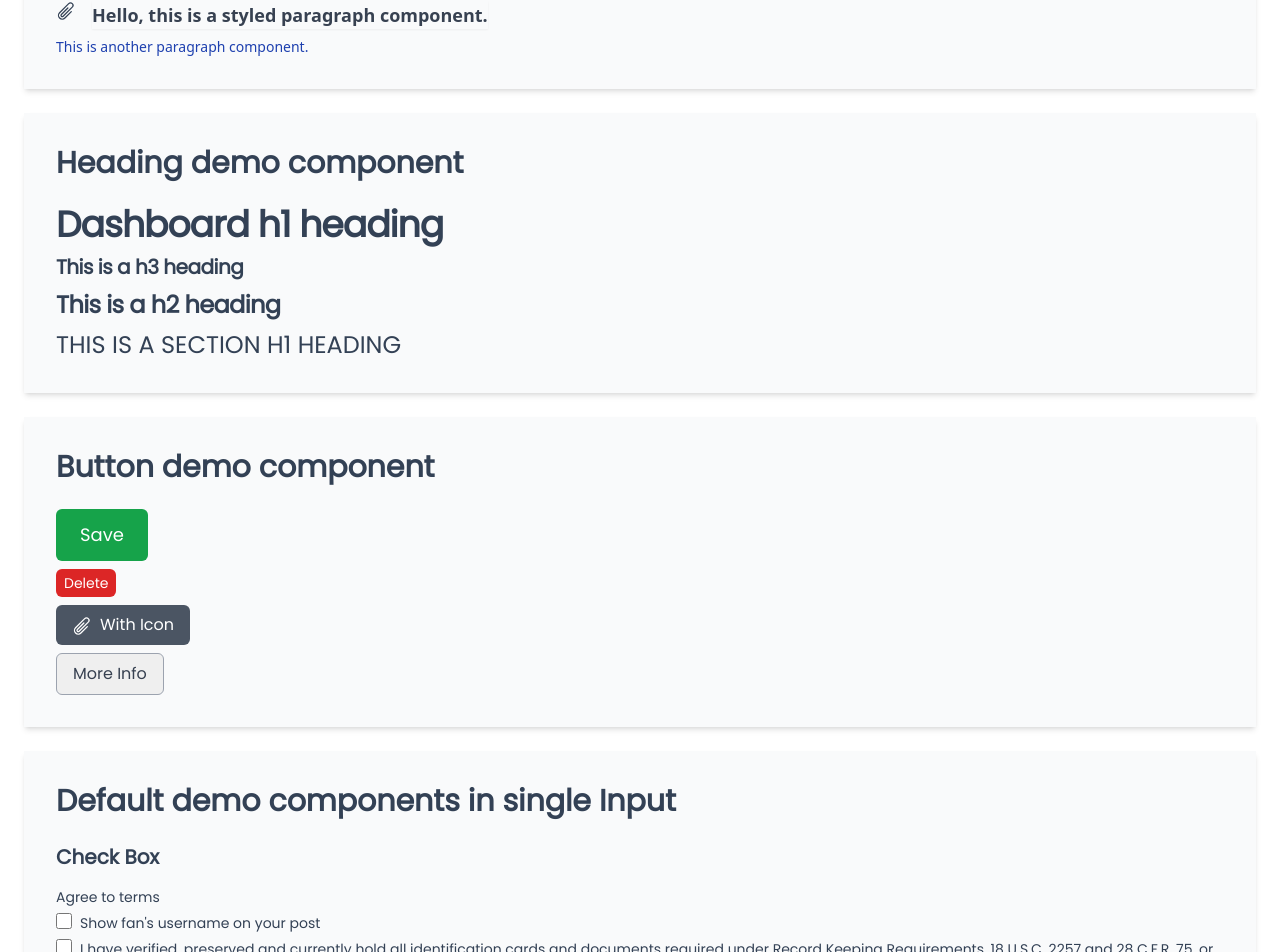
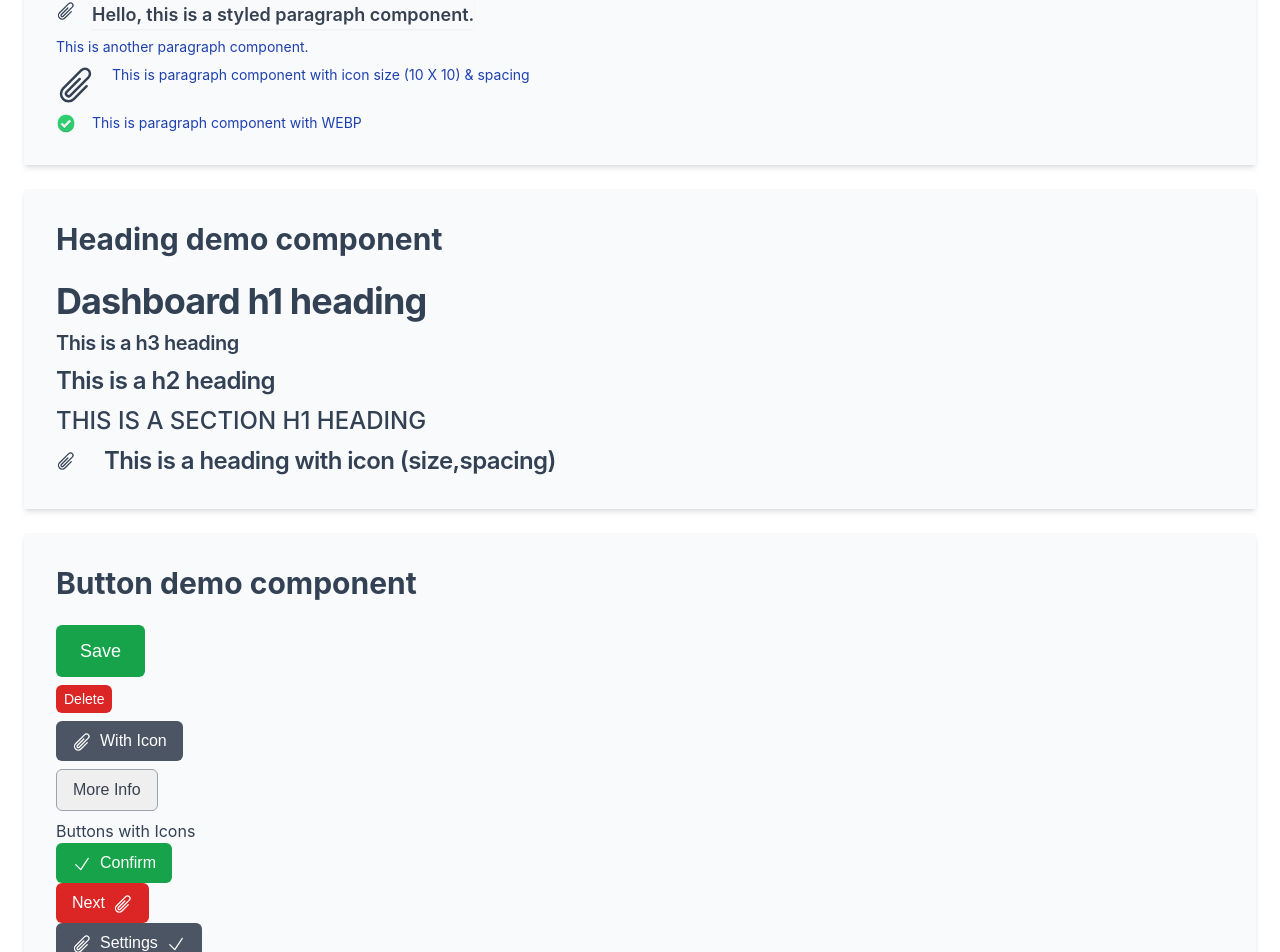
Before and after one commit to SahilDudhatWork/oliver-vue, a Vue app: page /demo in a window 1280 px wide. Shown: the part 1047-1999 px from the top of the page. Built offline with nearby package versions, Linux system fonts and the light colour scheme.

Commit message:
added icons in p & h component

```diff
--- a/src/Views/Components/Form/Heading.vue
+++ b/src/Views/Components/default/Heading.vue
@@ -1,7 +1,7 @@
 <template>
   <div v-bind="resolvedAttrs.wrapperAttrs.wrapper1">
     <div v-bind="resolvedAttrs.wrapperAttrs.wrapper2">
-      <component v-if="leftIcon" :is="leftIcon" class="mr-2 inline-block w-5 h-5" />
+      <component v-if="leftIcon" :is="leftIcon" :class="[iconSize, iconSpacing]" />
 
       <component :is="tag" v-bind="resolvedAttrs.inputAttrs">
         {{ text }}
@@ -11,8 +11,8 @@
 </template>
 
 <script setup lang="ts">
-import { computed } from "vue"
-import { resolveAllConfigs } from "../../../utils/componentRenderingUtils"
+import { computed } from "vue";
+import { resolveAllConfigs } from "../../../utils/componentRenderingUtils";
 
 const props = defineProps({
   text: { type: String, required: true },
@@ -24,7 +24,15 @@ const props = defineProps({
 
   theme: { type: String, default: "defaultSecondaryHeading" },
 
+  version: {
+    type: String as () => "basic" | "dashboard" | "profile" | "authentication",
+    default: "basic",
+  },
+
   leftIcon: [String, Object, Function],
+
+  iconSize: { type: String, default: "w-5 h-5" },
+  iconSpacing: { type: String, default: "mr-2 inline-block" },
 
   addId: String,
   removeId: Boolean,
@@ -33,9 +41,8 @@ const props = defineProps({
   addAttributes: Object,
   removeAttributes: { type: Array as () => string[], default: () => [] },
 
-  version: { type: String, default: "" },
   wrapperOverrides: { type: Array as () => any[], default: () => [] },
-})
+});
 
 // Tailwind classes matrix (themes × h1–h6)
 const themeClasses: Record<string, Record<string, string>> = {
@@ -63,33 +70,37 @@ const themeClasses: Record<string, Record<string, string>> = {
     h5: "text-sm font-medium uppercase text-text dark:text-text-dark",
     h6: "text-xs font-medium uppercase text-text dark:text-text-dark",
   },
-}
+  dashboardHeading: {
+    h1: "text-3xl font-bold text-blue-600 dark:text-blue-400",
+    h2: "text-2xl font-semibold text-blue-600 dark:text-blue-400",
+    h3: "text-xl font-medium text-blue-500 dark:text-blue-300",
+    h4: "text-lg font-medium text-blue-500 dark:text-blue-300",
+    h5: "text-base font-normal text-blue-400 dark:text-blue-200",
+    h6: "text-sm font-normal text-blue-400 dark:text-blue-200",
+  },
+};
 
 const headingConfig = computed(() => ({
   wrappers: [
     {
       targetAttribute: "wrapper1",
       addClass: "flex flex-col w-full",
-      addAttributes: { "data-wrapper": "wrapper1" },
+      addAttributes: { "data-wrapper": "wrapper1", "data-version": props.version },
     },
     {
       targetAttribute: "wrapper2",
       addClass: "flex items-center gap-2",
-      addAttributes: { "data-wrapper": "wrapper2" },
+      addAttributes: { "data-wrapper": "wrapper2", "data-theme": props.theme },
     },
   ],
   elm: {
-    addClass:
-      themeClasses[props.theme]?.[props.tag] ||
-      themeClasses.defaultSecondaryHeading.h2,
+    addClass: themeClasses[props.theme]?.[props.tag] || themeClasses.defaultSecondaryHeading.h2,
     addAttributes: {
       role: "heading",
       "aria-level": props.tag.replace("h", ""),
     },
   },
-}))
+}));
 
-const resolvedAttrs = computed(() =>
-  resolveAllConfigs(headingConfig.value, props.version, props)
-)
+const resolvedAttrs = computed(() => resolveAllConfigs(headingConfig.value, props.version, props));
 </script>
--- a/src/Views/Components/Form/Paragraph.vue
+++ b/src/Views/Components/default/Paragraph.vue
@@ -2,7 +2,15 @@
   <div v-bind="resolvedAttrs.wrapperAttrs.wrapper1">
     <div v-bind="resolvedAttrs.wrapperAttrs.wrapper2">
       <!-- Optional Left Icon -->
-      <component v-if="leftIcon" :is="leftIcon" class="mr-2 inline-block w-5 h-5" />
+      <template v-if="leftIcon">
+        <img
+          v-if="typeof leftIcon === 'string'"
+          :src="leftIcon"
+          :alt="text + ' icon'"
+          :class="[iconSize, iconSpacing]"
+        />
+        <component v-else :is="leftIcon" :class="[iconSize, iconSpacing]" />
+      </template>
 
       <!-- Paragraph Text -->
       <p v-bind="resolvedAttrs.inputAttrs">
@@ -14,13 +22,16 @@
 
 <script setup lang="ts">
 import { computed } from "vue";
-import { resolveAllConfigs } from "../../../utils/componentRenderingUtils";
+import { resolveAllConfigs } from "@/utils/componentRenderingUtils";
 
 const props = defineProps({
   text: { type: String, required: true },
 
   // optional icons
-  leftIcon: [String, Object, Function],
+  leftIcon: { type: [String, Object, Function], default: null },
+
+  iconSize: { type: String, default: "w-5 h-5" },
+  iconSpacing: { type: String, default: "mr-2 inline-block" },
 
   // override props (same structure as Input)
   addId: String,
@@ -37,8 +48,9 @@ const props = defineProps({
   fontSize: { type: String, default: "text-base" },
   fontWeight: { type: String, default: "font-normal" },
   fontColor: { type: String, default: "text-text dark:text-text-dark" },
-  fontFamily: { type: String, default: "font-sans" },
+  fontFamily: { type: String, default: "" },
   shadow: { type: String, default: "" },
+  layoutClass: { type: String, default: "" },
 });
 
 const paragraphConfig = {
@@ -61,6 +73,7 @@ const paragraphConfig = {
       props.fontColor,
       props.fontFamily,
       props.shadow,
+      props.layoutClass,
     ]
       .filter(Boolean)
       .join(" "),
@@ -70,7 +83,5 @@ const paragraphConfig = {
   },
 };
 
-const resolvedAttrs = computed(() =>
-  resolveAllConfigs(paragraphConfig, props.version, props)
-);
+const resolvedAttrs = computed(() => resolveAllConfigs(paragraphConfig, props.version, props));
 </script>
--- a/src/Views/Components/input/InputComponentDashboard.vue
+++ b/src/Views/Components/input/InputComponentDashboard.vue
@@ -3,14 +3,23 @@
     <label v-if="showLabel" v-bind="resolvedAttrs.labelAttrs">
       {{ labelText }}
       <span v-if="requiredDisplay === '*'" class="text-red-500">*</span>
-      <span v-else-if="requiredDisplay === 'italic-text'" class="italic text-xs text-gray-500">
-        {{ requiredDisplayText }}
-      </span>
+      <Paragraph
+        v-else-if="requiredDisplay === 'italic-text'"
+        :text="requiredDisplayText"
+        fontSize="text-xs"
+        fontColor="text-gray-500"
+        fontFamily="italic"
+      />
     </label>
 
-    <p class="text-base opacity-70 text-gray-900 dark:text-dark-text" v-if="optionalLabel">
-      {{ optionalLabelText }}
-    </p>
+    <Paragraph
+      v-if="optionalLabel"
+      :text="optionalLabelText"
+      fontSize="text-base"
+      fontWeight="font-normal"
+      fontColor="text-gray-900 dark:text-dark-text"
+      shadow="opacity-70"
+    />
 
     <!-- Input -->
     <div v-bind="resolvedAttrs.wrapperAttrs.wrapper3">
@@ -18,12 +27,16 @@
       <component v-if="leftIcon" :is="leftIcon" class="w-5 h-5" />
 
       <!-- left span -->
-      <span
+
+      <Paragraph
         v-if="leftSpan"
+        :text="leftSpanText"
         :class="leftSpanClass"
-        class="text-base font-bold text-gray-700 dark:text-dark-text whitespace-nowrap"
-        >{{ leftSpanText }}</span
-      >
+        fontSize="text-base"
+        fontWeight="font-bold"
+        fontColor="text-gray-700 dark:text-dark-text"
+        layoutClass="whitespace-nowrap"
+      />
 
       <input
         v-bind="resolvedAttrs.inputAttrs"
@@ -46,30 +59,39 @@
       <component v-if="rightIcon" :is="rightIcon" class="w-5 h-5" />
 
       <!-- right span -->
-      <span
+      <Paragraph
         v-if="rightSpan"
+        :text="rightSpanText"
         :class="rightSpanClass"
-        class="text-base font-medium px-3 text-gray-700 dark:text-dark-text whitespace-nowrap"
-        >{{ rightSpanText }}</span
-      >
+        fontSize="text-base"
+        fontWeight="font-medium"
+        fontColor="text-gray-700 dark:text-dark-text"
+        layoutClass="px-3 whitespace-nowrap"
+      />
     </div>
 
     <!-- Description -->
-    <p v-if="description" v-bind="resolvedAttrs.descriptionAttrs">
-      {{ description }}
-    </p>
+
+    <Paragraph
+      v-if="description"
+      :text="description"
+      fontSize="text-sm"
+      fontColor="text-[#475467] dark:text-dark-text"
+    />
 
     <!-- required-error-text -->
-    <span
+    <Paragraph
       v-if="requiredDisplay === 'required-text-error'"
-      class="inline-flex items-center text-xs leading-loose text-[#FF4405] dark:text-dark-warning"
-      >This field is required.</span
-    >
+      text="This field is required."
+      fontSize="text-xs"
+      fontColor="text-[#FF4405] dark:text-dark-warning"
+      layoutClass="inline-flex items-center leading-loose"
+    />
 
     <!-- error-fields-container -->
     <div class="flex flex-col items-start self-stretch gap-1 px-2 pt-1 pb-2" v-if="showErrors">
-      <ul class="flex flex-col gap-1">
-        <li
+      <div class="flex flex-col gap-1">
+        <div
           v-for="(errorObj, index) in errors"
           :key="index"
           class="flex w-full gap-[.4375rem] dark:text-dark-warning"
@@ -87,23 +109,23 @@
                 : 'text-[#FF4405] dark:text-dark-warning'
             "
           />
-          <span
-            class="text-sm dark:text-dark-warning"
-            :class="
+          <Paragraph
+            :text="errorObj.error"
+            fontSize="text-sm"
+            :fontColor="
               index === errors.length - 1
                 ? 'text-[#FF7C1E]'
                 : 'text-[#FF4405] dark:text-dark-warning'
             "
-            >{{ errorObj.error }}</span
-          >
-        </li>
-      </ul>
+          />
+        </div>
+      </div>
     </div>
 
     <!-- success-fields-container -->
     <div class="flex flex-col items-start self-stretch gap-1 px-2 pt-1 pb-2" v-if="onSuccess">
-      <ul class="flex flex-col gap-1">
-        <li
+      <div class="flex flex-col gap-1">
+        <div
           v-for="(successObj, index) in success"
           :key="index"
           class="flex w-full gap-[.4375rem] text-[#07f468] dark:text-dark-success"
@@ -113,11 +135,13 @@
             :is="successObj.icon"
             class="block w-[1.125rem] h-[1.125rem] md:w-[1.25rem] md:h-[1.25rem] text-[#07f468]Light dark:text-dark-successLight"
           />
-          <span class="text-sm text-[#07f468] dark:text-dark-success">{{
-            successObj.message
-          }}</span>
-        </li>
-      </ul>
+          <Paragraph
+            :text="successObj.message"
+            fontSize="text-sm"
+            fontColor="text-[#07f468] dark:text-dark-success"
+          />
+        </div>
+      </div>
     </div>
   </div>
 </template>
@@ -125,6 +149,7 @@
 <script setup lang="ts">
 import { computed, type Component } from "vue";
 import { resolveAllConfigs } from "@/utils/componentRenderingUtils";
+import Paragraph from "../default/Paragraph.vue";
 
 const props = defineProps({
   modelValue: [String, Number],
@@ -227,8 +252,8 @@ const inputConfig = {
     label: {
       addClass:
         props.requiredDisplay === "italic-text"
-          ? "flex items-center justify-between block text-sm font-bold text-[#101828] dark:text-dark-text font-Montserrat italic"
-          : "block text-sm font-bold text-[#101828] dark:text-dark-text font-Montserrat",
+          ? "flex items-center justify-between block text-sm font-medium text-[#101828] dark:text-dark-text italic"
+          : "block text-sm font-medium text-[#101828] dark:text-dark-text",
       addAttributes: {
         for: "input-id",
       },
--- a/src/Views/DemoPage.vue
+++ b/src/Views/DemoPage.vue
@@ -26,6 +26,25 @@
               font-color="text-blue-800 dark:text-gray-200"
             />
           </div>
+          <div>
+            <Paragraph
+              text="This is paragraph component with icon size (10 X 10) & spacing"
+              font-size="text-sm"
+              font-weight="font-normal"
+              font-color="text-blue-800 dark:text-gray-200"
+              :left-icon="PaperClipIcon"
+              :iconSize="'w-10 h-10'"
+            />
+          </div>
+          <div>
+            <Paragraph
+              text="This is paragraph component with WEBP"
+              font-size="text-sm"
+              font-weight="font-normal"
+              font-color="text-blue-800 dark:text-gray-200"
+              :left-icon="greentick"
+            />
+          </div>
         </section>
         <section class="bg-gray-50 p-8 shadow-md mx-4 flex flex-col gap-2">
           <h1 class="text-3xl font-bold mb-4">Heading demo component</h1>
@@ -41,6 +60,15 @@
           <div>
             <Heading text="This is a Section h1 heading" tag="h1" theme="sectionHeading" />
           </div>
+          <div>
+            <Heading
+              :leftIcon="PaperClipIcon"
+              :iconSpacing="'mr-5 inline-block'"
+              text="This is a heading with icon (size,spacing)"
+              tag="h2"
+              theme="defaultSecondaryHeading"
+            />
+          </div>
         </section>
         <section class="bg-gray-50 p-8 shadow-md mx-4 flex flex-col gap-2">
           <h1 class="text-3xl font-bold mb-4">Button demo component</h1>
@@ -50,6 +78,27 @@
             <Button text="With Icon" :left-icon="PaperClipIcon" variant="secondary" size="md" />
           </div>
           <div><Button text="More Info" variant="outline" size="md" /></div>
+          <div>
+            <h3>Buttons with Icons</h3>
+            <div class="button-group">
+              <Button text="Confirm" variant="success" :leftIcon="CheckIcon" />
+              <Button text="Next" variant="danger" :rightIcon="PaperClipIcon" />
+              <Button
+                text="Settings"
+                variant="secondary"
+                :leftIcon="PaperClipIcon"
+                :rightIcon="CheckIcon"
+              />
+            </div>
+          </div>
+          <div>
+            <h3>Other Variants</h3>
+            <div class="button-group">
+              <Button text="Warning" variant="warning" size="lg" />
+              <Button text="Outline" variant="outline" size="md" />
+              <Button text="Disabled" variant="danger" :disabled="true" />
+            </div>
+          </div>
         </section>
 
         <section class="bg-gray-50 p-8 shadow-md mx-4 flex flex-col gap-2">
@@ -390,8 +439,8 @@
 
 <script setup lang="ts">
 import AuthDemo from "./AuthDemo.vue";
-import Paragraph from "./Components/Form/Paragraph.vue";
-import Heading from "./Components/Form/Heading.vue";
+import Paragraph from "./Components/default/Paragraph.vue";
+import Heading from "./Components/default/Heading.vue";
 import Button from "./Components/UI/ButtonComponent.vue";
 import {
   PaperClipIcon,
@@ -410,6 +459,7 @@ import { ref } from "vue";
 import CheckboxGroup from "./Components/Form/CheckboxGroup.vue";
 import RadioGroup from "./Components/Form/RadioGroup.vue";
 import CheckboxSwitch from "./Components/Form/CheckboxSwitch.vue";
+import greentick from "@/assets/images/greentick.webp";
 
 const name = ref("");
 const checkBoxGroup = ref("");
--- a/src/assets/reset.css
+++ b/src/assets/reset.css
@@ -5,18 +5,22 @@
 */
 
 @font-face {
-  font-family: 'Poppins';
-  src: url('./Poppins-Regular.ttf') format('truetype');
+  /* font-family: "Poppins"; */
+  src: url("./Poppins-Regular.ttf") format("truetype");
   font-weight: 400;
   font-style: normal;
   font-display: swap;
 }
 @font-face {
-  font-family: 'Montserrat';
-  src: url('./Montserrat-Regular.ttf') format('truetype');
+  /* font-family: "Montserrat"; */
+  src: url("./Montserrat-Regular.ttf") format("truetype");
   font-weight: 400;
   font-style: normal;
   font-display: swap;
+}
+
+html {
+  font-family: "Poppins", "Inter", "Montserrat", "Open Sans", Arial, sans-serif;
 }
 
 *,
@@ -35,13 +39,13 @@
 4. Use the user's configured `sans` font-family by default.
 */
 
-html,body {
+html,
+body {
   line-height: 1.5; /* 1 */
   -webkit-text-size-adjust: 100%; /* 2 */
   -moz-tab-size: 4; /* 3 */
   tab-size: 4; /* 3 */
-  font-family:
-  Poppins, Inter, Montserrat, Open Sans, arial, sans-serif; /* 4 */
+  font-family: Poppins, Inter, Montserrat, "Open Sans", Arial, sans-serif; /* 4 */
   font-weight: 400;
 }
 
@@ -116,8 +120,9 @@ code,
 kbd,
 samp,
 pre {
-  font-family:
-    ui-monospace, SFMono-Regular, Menlo, Monaco, Consolas, 'Liberation Mono', 'Courier New', monospace; /* 1 */
+  /* font-family: ui-monospace, SFMono-Regular, Menlo, Monaco, Consolas, "Liberation Mono",
+    "Courier New", monospace; */
+  /* 1 */
   font-size: 1em; /* 2 */
 }
 
@@ -172,7 +177,8 @@ input,
 optgroup,
 select,
 textarea {
-  font-family: inherit; /* 1 */
+  /* font-family: inherit; */
+  /* 1 */
   font-feature-settings: inherit; /* 1 */
   font-variation-settings: inherit; /* 1 */
   font-size: 100%; /* 1 */
@@ -198,9 +204,9 @@ select {
 */
 
 button,
-[type='button'],
-[type='reset'],
-[type='submit'] {
+[type="button"],
+[type="reset"],
+[type="submit"] {
   -webkit-appearance: button; /* 1 */
   /* background-color: transparent;  */
   background-image: none; /* 2 */
@@ -244,7 +250,7 @@ Correct the cursor style of increment and decrement buttons in Safari.
 2. Correct the outline style in Safari.
 */
 
-[type='search'] {
+[type="search"] {
   -webkit-appearance: textfield; /* 1 */
   outline-offset: -2px; /* 2 */
 }
@@ -336,7 +342,7 @@ Set the default cursor for buttons.
 */
 
 button,
-[role='button'] {
+[role="button"] {
   cursor: pointer;
 }
 
@@ -379,6 +385,6 @@ video {
 [hidden] {
   display: none;
 }
-.font-Montserrat{
+/* .font-Montserrat{
       font-family: 'Montserrat';
-}
+} */
```
Also changed, not shown: src/assets/images/greentick.webp (added).
